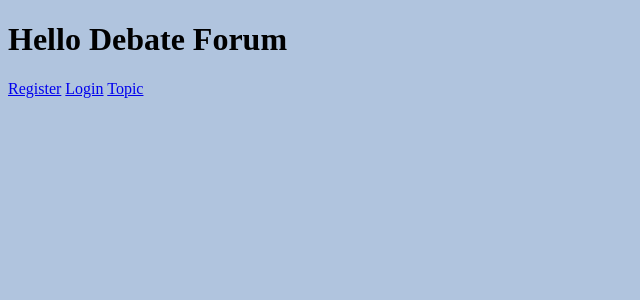
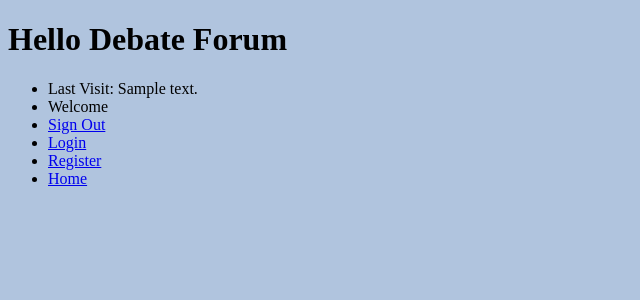
Before and after one commit to charlie-rasberry/debate-forum, a Flask app: template templates/home.html in a window 1280 px wide. Shown: the top 300 px of the page, without its empty margins (0-640 px from the left). Run offline with Flask 3, Linux system fonts and the light colour scheme; the template is opened without the code that fills it: most values are stand-ins (such as "Sample title", 1, 10 or a date in 2020).

Commit message:
Not much

```diff
--- a/app.py
+++ b/app.py
@@ -1,8 +1,8 @@
-from flask import Flask, render_template, request, url_for, flash, redirect
+from flask import Flask, render_template, request, url_for, flash, redirect, session
 import sqlite3, hashlib, datetime
 from sqlite3 import Error
 app = Flask(__name__)
-app.config['SECRET_KEY'] = 'mysecretkey'
+app.config['SECRET_KEY'] = 'cripple'
 db = sqlite3.connect("debate.sqlite", check_same_thread=False)
 cursor = db.cursor()
 
@@ -17,6 +17,12 @@ class User:
 @app.route('/')
 def home():
     return render_template('home.html')
+
+@app.route('/signout')
+def signout():
+    session.clear()
+    flash('You have successfully signed out.')
+    return redirect(url_for('login'))
 
 @app.route("/register", methods=['GET', 'POST'])
 def register():
@@ -53,6 +59,7 @@ def login():
             user = cursor.fetchone()
             if user:
                 # Redirect to the home page if the username and password are correct
+                session['username'] = username
                 return redirect(url_for('home'))
             else:
                 # Display an error message if the username or password is incorrect
--- a/templates/home.html
+++ b/templates/home.html
@@ -4,11 +4,16 @@
 
 <head>
     <meta charset="UTF-8">
-    <title>Debate Forum Home Page</title>
+    <title>Home Page</title>
     <h1>Hello Debate Forum</h1>
-    <a href="/register">Register</a>
-    <a href="/login">Login</a>
-    <a href="/topic">Topic</a>
+    <ul>
+        <li>Last Visit: {{ last_visit }}</li>
+        <li>Welcome {{ session['username'] }}</li>
+        <li><a href="{{ url_for('signout') }}">Sign Out</a></li>
+        <li><a href="\login">Login</a></li>
+        <li><a href="\register">Register</a></li>
+        <li><a href="\"> Home</a></li>
+    </ul>
 </head>
 <body bgcolor="#b0c4de">
 
```
